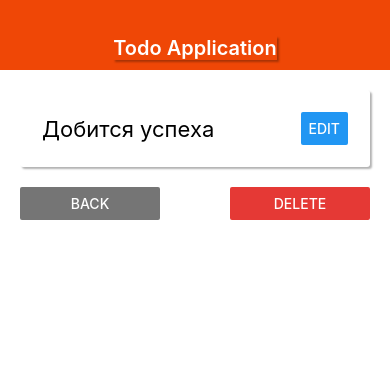
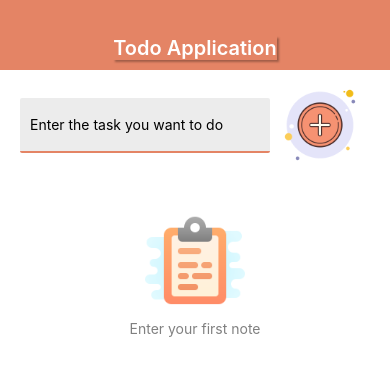
Before and after one commit to a5okol/todo-react-native, a React Native app: screen / in a window 390 px wide. Shown: the top 376 px of the page. Built offline with nearby package versions, Linux system fonts and the light colour scheme.

Commit message:
Добавление картинок и событий с картинками.

```diff
--- a/App.js
+++ b/App.js
@@ -5,11 +5,9 @@ import { MainScreen } from "./src/screens/MainScreen";
 import { TodoScreen } from "./src/screens/TodoScreen";
 
 export default function App() {
-  const [todoId, setTodoId] = useState("2");
+  const [todoId, setTodoId] = useState(null);
   const [todos, setTodos] = useState([
-    { id: "1", title: "Пахать очень плодотворно" },
-    { id: "2", title: "Добится успеха" },
-    { id: "3", title: "Идти на жестких принципах" }
+    // { id: "1", title: "Пахать очень плодотворно" },
   ]); // todos - state, useState - функция, которая позволяет изменить state
 
   const addTodo = title => {
@@ -130,7 +128,7 @@ const styles = StyleSheet.create({
     // height: 30,
     alignItems: "center",
     color: "#fff",
-    justifyContent: "",
+    justifyContent: 'center',
     alignItems: "flex-start",
     justifyContent: "flex-end"
   }
--- a/src/components/AddTodo.js
+++ b/src/components/AddTodo.js
@@ -1,18 +1,27 @@
-import React, {useState} from 'react'
-import {View, Text, StyleSheet, TextInput, Button, Alert} from 'react-native'
-
+import React, { useState } from "react";
+import {
+  View,
+  Text,
+  StyleSheet,
+  TextInput,
+  Button,
+  Alert,
+  Image,
+  TouchableOpacity
+} from "react-native";
+import { THEME } from "../theme";
 
 export const AddTodo = props => {
-    const[ value, setValue ] = useState('')
+  const [value, setValue] = useState("");
 
   const pressHandler = () => {
     if (value.trim()) {
-            props.onSubmit(value)
-            setValue('')
+      props.onSubmit(value);
+      setValue("");
     } else {
-            Alert.alert('Input can\'t be empty!')
+      Alert.alert("Input can't be empty!");
     }
-    }
+  };
 
   return (
     <View style={styles.addtodo}>
@@ -21,30 +30,62 @@ export const AddTodo = props => {
         onChangeText={text => setValue(text)}
         // можно еще так: onChangeText={setValue}
         value={value}
-            placeholder='Enter the task you want to do'
+        placeholder="Enter the task you want to do"
         // autoCorrect={false} // убираем авто-имправление
         // autoCapitalize='none' // убираем заглавную с большой
       />
-        <Button title='Добавить' onPress={pressHandler} />
+      {/* <View style={styles.addButtom}>
+        <Button
+          style={{ color: "white", backgroundColor: "white" }}
+          title="Add"
+          onPress={pressHandler}
+        ></Button>
+      </View> */}
+
+      <View style={styles.addButtom}>
+        <TouchableOpacity activeOpacity={0.5} onPress={pressHandler}>
+          <Image
+            source={require("../../assets/add.png")}
+            style={styles.addImageButtom}
+          />
+        </TouchableOpacity>
       </View>
-    )
-}
+    </View>
+  );
+};
 
 const styles = StyleSheet.create({
   addtodo: {
-        flexDirection:'row',
-        justifyContent: 'space-between',
-        // justifyContent: 'space-around'
-        alignItems: 'center',
+    flexDirection: "row",
+    justifyContent: "space-between",
+    alignItems: "center",
     marginBottom: 10,
+    marginTop: -10,
   },
   input: {
-        width: '70%',
+    width: "74%",
     borderStyle: "solid",
     borderBottomWidth: 2,
-        borderColor: '#ef4706',
-        backgroundColor: 'gainsboro',
+    borderColor: THEME.MAIN_COLOR,
+    backgroundColor: "#ececec",
     borderRadius: 2,
     padding: 10,
+    height: 55,
+  },
+//   addButtom: {
+//     // backgroundColor: THEME.MAIN_COLOR,
+//     width: "20%",
+//     // marginLeft: -30,
+//     height: 40
+//     // color: "#000",
+//     // fontSize: 222,
+//     // borderColor: THEME.MAIN_COLOR,
+//     // borderRadius: 4
+//   },
+  addImageButtom: {
+    width: 100,
+    // marginTop: -10,
+    height: 90,
+    resizeMode: 'contain'
   }
-})
+});
--- a/src/components/Todo.js
+++ b/src/components/Todo.js
@@ -1,8 +1,7 @@
-import React from 'react'
-import { StyleSheet, Text, View, TouchableOpacity } from 'react-native'
+import React from "react";
+import { StyleSheet, Text, View, TouchableOpacity } from "react-native";
 
 export const Todo = props => {
-
   // const longPressHandler = () => {
   //     onRemove (todo.id)
   // }
@@ -11,7 +10,6 @@ export const Todo = props => {
     <TouchableOpacity
       activeOpacity={0.5}
       onPress={() => props.onOpen(props.todo.id)}
-
       // onLongPress={() => props.onRemove(props.todo.id)} // 1. Найболее распространный вариант вызова функции
       // onLongPress={longPressHandler} // 2. Менее популярный вариант.
       onLongPress={props.onRemove.bind(null, props.todo.id)} // 3. Метод bind вернет нам функцию
@@ -20,18 +18,26 @@ export const Todo = props => {
         <Text>{props.todo.title}</Text>
       </View>
     </TouchableOpacity>
-    )
-}
+  );
+};
 
 const styles = StyleSheet.create({
   todo: {
-        flexDirection:'row',
-        alignItems: 'center',
+    flexDirection: "row",
+    alignItems: "center",
     padding: 15,
-        borderWidth: 1,
-        borderColor: '#eee',
-        borderRadius: 5,
+    marginLeft: 1,
+    marginTop: 2,
+    // borderWidth: 1,
+    width: "97%",
+    // borderColor: "#eee",
+    backgroundColor: 'white',
+    borderRadius: 3,
     marginBottom: 5,
-    },
-
-})
+    shadowColor: "#000",
+    shadowRadius: 2,
+    shadowOpacity: 0.3,
+    shadowOffset: { width: 1, height: 1 },
+    elevation: 4 // shadow for android
+  }
+});
--- a/src/screens/MainScreen.js
+++ b/src/screens/MainScreen.js
@@ -1,37 +1,62 @@
-import React from 'react'
-import { Stylesheet, View, FlatList } from 'react-native'
-import { AddTodo } from '../components/AddTodo'
-import { Todo } from '../components/Todo'
-
+import React from "react";
+import { StyleSheet, View, FlatList, Image, Text } from "react-native";
+import { AddTodo } from "../components/AddTodo";
+import { Todo } from "../components/Todo";
 
 export const MainScreen = props => {
-    return (
-    <View>
-        <AddTodo onSubmit={props.addTodo}/>
-
-            {/*
-
-            <ScrollView>
-            { todos.map(todo => (
-                <Todo todo={todo} key={todo.id} />
-            ))}
-            </ScrollView>
-
-            */}
-
+  let content = (
     <FlatList // скрол с подгрузкой (более оптимизированный вариант скролинга)
       keyExtractor={item => item.id.toString()}
       data={props.todos}
       renderItem={({ item }) => (
-                    <Todo
-                        todo={ item }
-                        onRemove={props.removeTodo}
-                        onOpen={props.openTodo}
-                        />)}
+        <Todo todo={item} onRemove={props.removeTodo} onOpen={props.openTodo} />
+      )}
       keyExtractor={item => item.id.toString()}
     />
+  );
 
+  if (props.todos.length === 0) {
+    content = (
+      <View style={styles.imgWrap}>
+        <Image
+          style={styles.image}
+          source={require("../../assets/clipboard.png")}
+          //   source={{
+          //     uri: "https://facebook.github.io/react-native/img/tiny_logo.png"
+          //   }}
+        />
+        <Text style={styles.textWrap}>Enter your first note</Text>
       </View>
-)}
+    );
+  }
 
-// const styles = Stylesheet.create({})
+  return (
+    <View>
+      <AddTodo onSubmit={props.addTodo} />
+      {content}
+    </View>
+  );
+};
+
+const styles = StyleSheet.create({
+  imgWrap: {
+    alignItems: "center",
+    justifyContent: "center",
+    padding: 10,
+    height: "80%"
+  },
+  textWrap: {
+    color: "grey",
+    alignItems: "center",
+    // color: "#fff",
+    justifyContent: "center",
+    alignItems: "flex-start",
+    justifyContent: "flex-start"
+  },
+  image: {
+    width: 100,
+    height: 100,
+    marginBottom: 8,
+    // resizeMode: 'contain'
+  }
+});
--- a/src/theme.js
+++ b/src/theme.js
@@ -1,5 +1,5 @@
 export const THEME = {
     DANGER_COLOR: '#E53935',
     GREY_COLOR: '#757575',
-    MAIN_COLOR: '#ef4706'
+    MAIN_COLOR: '#e48465'
 }
```
Also changed, not shown: assets/add.png (added), assets/clipboard.png (added). Lines whose indentation alone changed are shown as unchanged.
